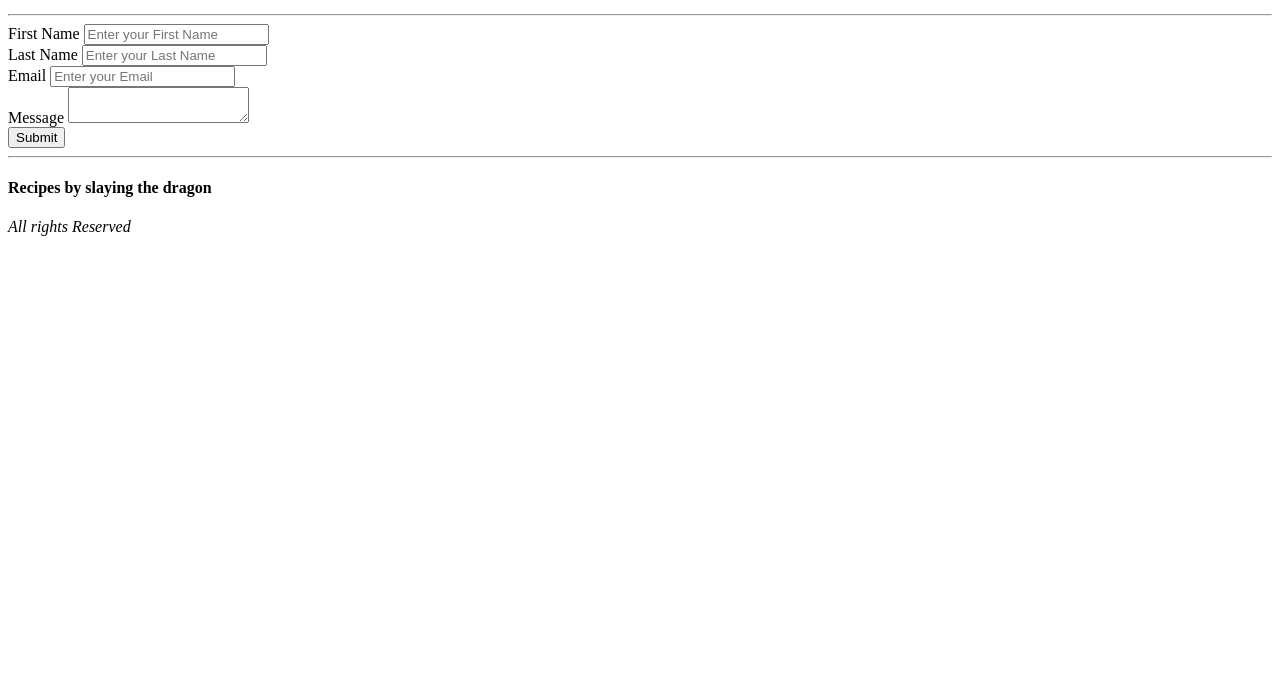
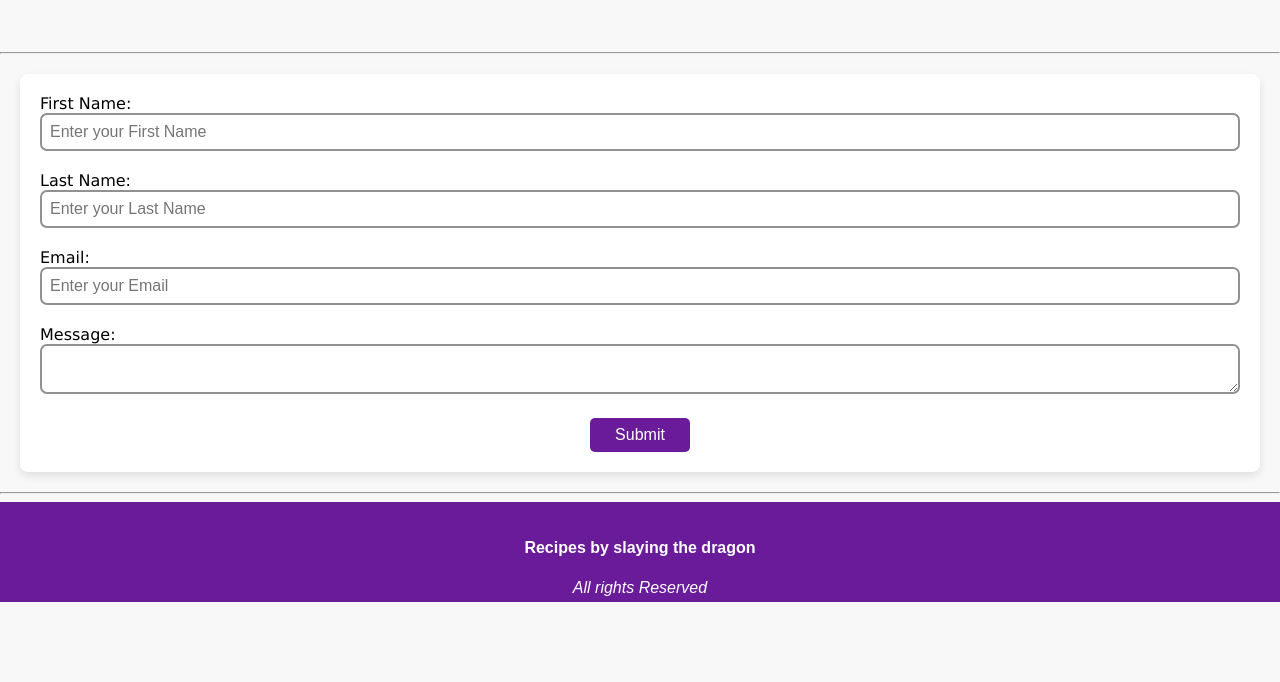
Before and after one commit to 4Ts-code/SlayingTheHTML, a plain HTML site: page contact.html in a window 1280 px wide. Shown: the part 118-800 px from the top of the page. Drawn offline with Linux system fonts and the light colour scheme.

Commit message:
Applied styles to the contact page

```diff
--- a/contact.html
+++ b/contact.html
@@ -3,6 +3,9 @@
 <head>
   <meta charset="UTF-8">
   <meta name="viewport" content="width=device-width, initial-scale=1.0">
+  <!-- <link rel="stylesheet" href="styles/header.css"> -->
+  <link rel="stylesheet" href="styles/general.css">
+  <link rel="stylesheet" href="styles/form.css">
   <title>Contact Page</title>
 </head>
 <body>
@@ -27,29 +30,29 @@
 
 
   <main>
-    <form action="">
-      <div>
-        <label for="firstName">First Name</label>
+    <form class="form-container">
+      <div class="form-field">
+        <label for="firstName">First Name:</label>
       <input type="text" id="firstName" placeholder="Enter your First Name">
       </div>
 
 
 
-      <div>
-        <label for="lastName">Last Name</label>
+      <div class="form-field">
+        <label for="lastName">Last Name:</label>
         <input type="text" id="lastName" placeholder="Enter your Last Name">
 
       </div>
 
 
-      <div>
-        <label for="email">Email</label>
+      <div class="form-field">
+        <label for="email">Email:</label>
         <input type="email" id="email " placeholder="Enter your Email">
 
       </div>
 
-      <div>
-        <label for="">Message</label>
+      <div class="form-field">
+        <label for="">Message:</label>
         <textarea name="" id=""></textarea>
       </div>
 
--- /dev/null
+++ b/styles/form.css
@@ -0,0 +1,35 @@
+.form-container{
+    display: flex;
+    flex-direction: column;
+    flex-wrap: wrap;
+    width: 100%;
+    gap: 20px;
+}
+
+
+label {
+    font-family: 'Lucida Sans', 'Lucida Sans Regular', 'Lucida Grande', 'Lucida Sans Unicode', Geneva, Verdana, sans-serif;
+    font: bolder;
+}
+
+input, textarea{
+    width: 100%;
+    border-radius: 7px;
+    /* border: none; */
+    border: 2px solid rgb(146, 145, 145);
+    padding: 8px;
+    /* flex: 1 1 0%; */
+    font-size: 1em;
+}
+
+button{
+    width: 100px;
+    border: 0 solid black;
+    border-radius: 5px;
+    color: white;
+    background-color: #6a1b9a;
+    padding: 8px 0;
+    cursor: pointer;
+    align-self: center;
+    font-size: 1em;
+}
```
